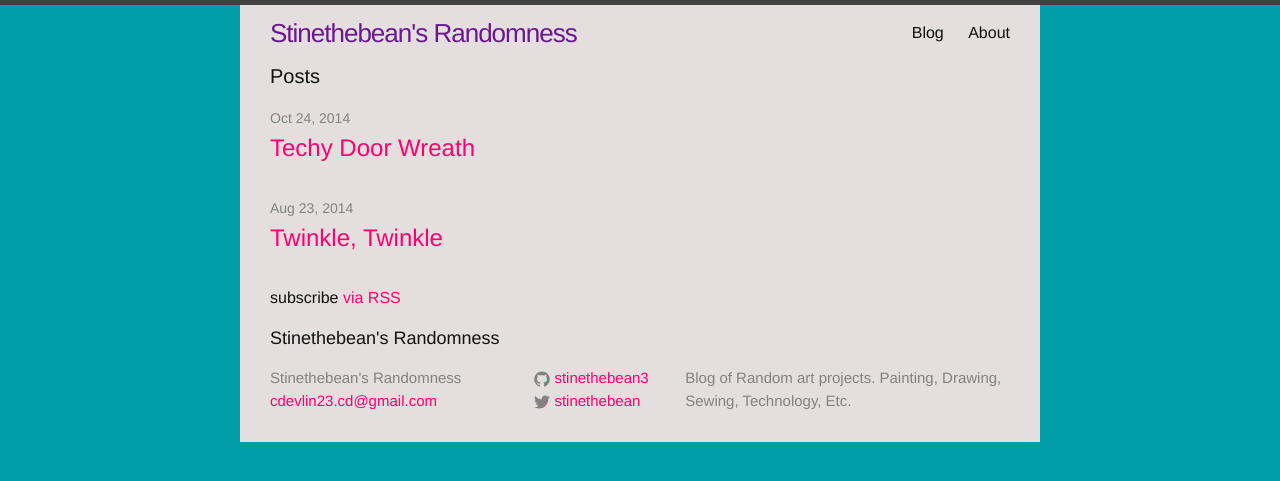
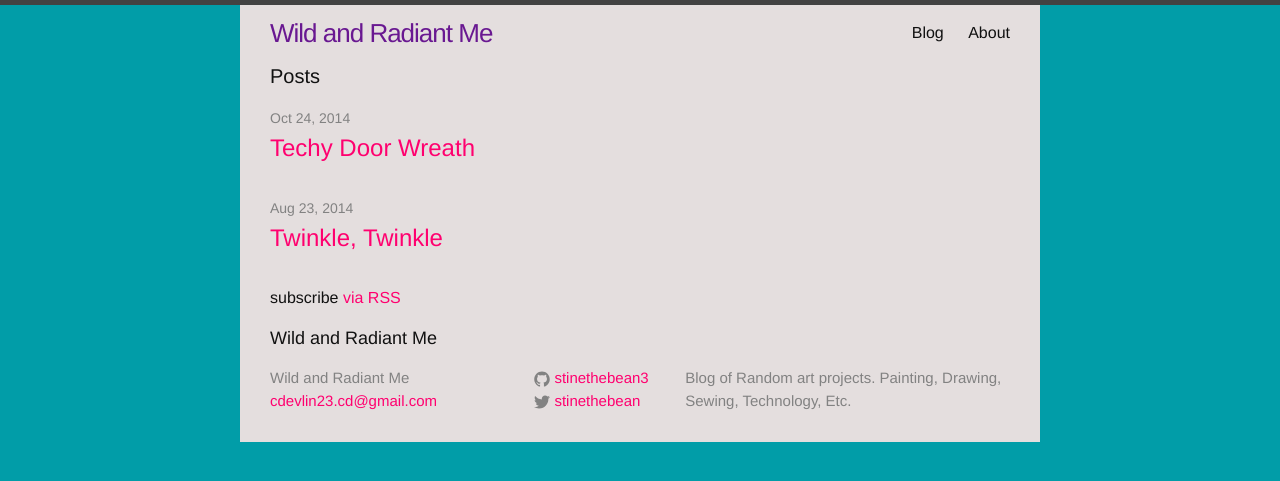
Before and after one commit to stinethebean3/blog, a Jekyll site: the page built from index.html, in a window 1280 px wide. Shown: the top 481 px of the page. Built offline with Jekyll 4.4.1, drawn with Linux system fonts in a browser that asks for light colours.

Commit message:
edit config title

```diff
--- a/_config.yml
+++ b/_config.yml
@@ -1,5 +1,5 @@
 # Site settings
-title: Stinethebean's Randomness
+title: Wild and Radiant Me
 email: cdevlin23.cd@gmail.com
 description: > # this means to ignore newlines until "baseurl:"
   Blog of Random art projects. Painting, Drawing, Sewing, Technology, Etc.
```
